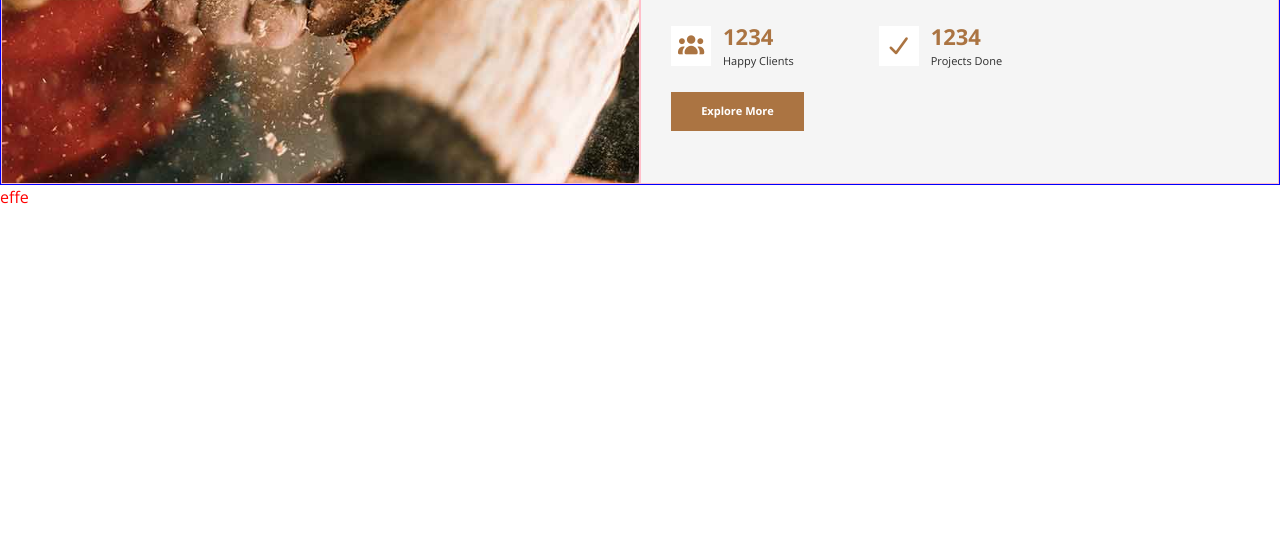
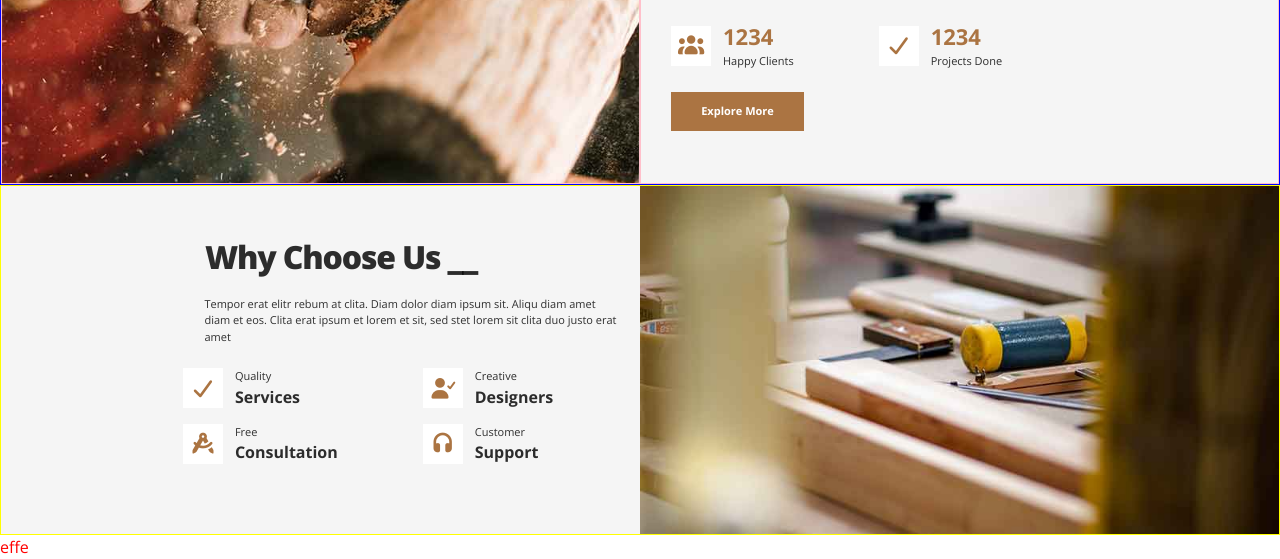
Before and after one commit to SiskaKizuato/projet_woody_VANDERSTRAETENkevin, a website: page index.html in a window 1280 px wide. Shown: the part 476-1035 px from the top of the page. Before the commit the page ends 800 px from the top, so only its background shows below. Drawn offline with nearby package versions, Linux system fonts and the light colour scheme.

Commit message:
fin s4 pc

```diff
--- a/index.html
+++ b/index.html
@@ -207,6 +207,64 @@
             </div>
         </div>
     </section>
+
+    <section class="section4-choose bg-grey">
+        <div class="s4-left-part">
+            <div class="s2-jc-left aboutus-marginb">
+                <p class="fs-title txt-black why"><b>Why Choose Us __</b></p>
+            </div>
+            <p class="fs-txt txt-dark">Tempor erat elitr rebum at clita. Diam dolor diam ipsum sit. Aliqu diam amet<br>diam et eos. Clita erat ipsum et lorem et sit, sed stet lorem sit clita duo justo erat<br>amet</p>
+            <div class="container-s2-nbr">
+                <div class="box-nbr-s4">
+                    <div class="box-nbr-s2-s4">
+                        <div class="fontawesome bg-white">
+                            <i class="fa-sharp fa-solid fa-check txt-bronze"></i>
+
+                        </div>
+                        <div class="container-nbr-s">
+                            <p class="fs-txt txt-dark">Quality</p>
+                            <p class="txt-black fs-subtitles"><b>Services</b></p>
+                        </div>
+                    </div>
+                    <div class="box-nbr-s2">
+                        <div class="fontawesome bg-white">
+                            <i class="fa-solid fa-compass-drafting txt-bronze"></i>
+
+                        </div>
+                        <div class="container-nbr-s">
+                            <p class="fs-txt txt-dark">Free</p>
+                            <p class="txt-black fs-subtitles"><b>Consultation</b></p>
+                        </div>
+                    </div>
+                </div>
+
+                <div class="box-nbr-s4">
+                    <div class="box-nbr-s2">
+                        <div class="fontawesome bg-white">
+                            <i class="fa-solid fa-user-check txt-bronze"></i>
+                        </div>
+                        <div class="container-nbr-s">
+                            <p class="fs-txt txt-dark">Creative</p>
+                            <p class="txt-black fs-subtitles"><b>Designers</b></p>
+                        </div>
+                    </div>
+                    <div class="box-nbr-s2">
+                        <div class="fontawesome bg-white">
+                            <i class="fa-sharp fa-solid fa-headphones txt-bronze"></i>
+                        </div>
+                        <div class="container-nbr-s">
+                            <p class="fs-txt txt-dark">Customer</p>
+                            <p class="txt-black fs-subtitles"><b>Support</b></p>
+                        </div>
+                    </div>
+                </div>
+            </div>
+        </div>
+        <div class="s4-right-part">
+
+        </div>
+    </section>
+
     <p>effe</p>
 
     <style> @import url('https://fonts.googleapis.com/css2?family=Open+Sans:ital,wght@0,300;0,400;0,500;0,600;0,700;0,800;1,300;1,400;1,500;1,600;1,700;1,800&display=swap'); </style>
--- a/src/sass/modules/_s4WhyChooseUs.scss
+++ b/src/sass/modules/_s4WhyChooseUs.scss
@@ -0,0 +1,37 @@
+.section4-choose{
+    width:100%;
+    height: 350px;
+    border: 1px solid yellow;
+    display: flex;
+}
+.s4-left-part{
+    height: 100%;
+    width: 50%;
+    display: flex;
+    align-items: center;
+    flex-direction: column;
+    align-items: left;
+    justify-content: center;
+    padding-left: 200px;
+    padding-right: 20px;
+}
+.s4-right-part{
+    height: 100%;
+    width: 50%;
+    background-image: url("../../../public/img/feature.jpg");
+    background-size: cover;
+    background-position: center;
+}
+.box-nbr-s4{
+    display: flex;
+    flex-direction: column;
+    gap: 15px;
+}
+.box-nbr-s2-s4{
+    display: flex;
+    padding-right: 9px;
+}
+.why{
+    text-align: left;
+    margin-right: 139px;
+}
```
Also changed, not shown: public/css/app.css.
